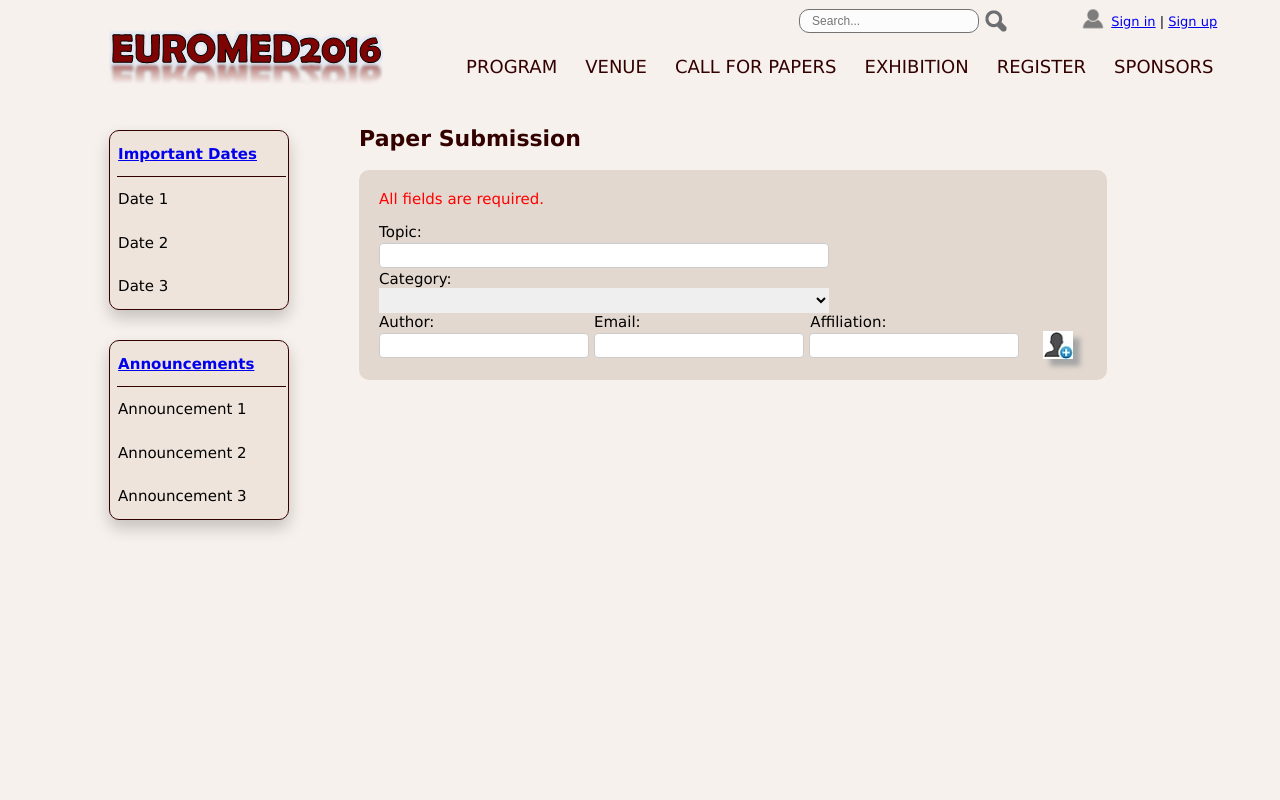
After one commit to anniepap/eam, a PHP site: page /euromed/papersubmission.php in a window 1280 px wide. The commit adds this page. Run offline with PHP 8.4, Linux system fonts and the light colour scheme.

Commit message:
wanna be paper submit from

```diff
--- a/css/style.css
+++ b/css/style.css
@@ -323,6 +323,21 @@ li.dropdown {
     float: none;
 }
 
+.shortcutbutton {
+    background-color: #4CAF50;
+    border: none;
+    color: white;
+    padding: 15px 32px;
+    text-align: center;
+    text-decoration: none;
+    display: inline-block;
+    font-size: 16px;
+    margin: 4px 2px;
+    cursor: pointer;
+    -moz-transition-duration: 0.4s;
+    box-shadow: 0 12px 16px 0 rgba(0,0,0,0.24),0 17px 50px 0 rgba(0,0,0,0.19);
+}
+
 .read-more-wrap {
     font-size: 15;
 }
@@ -612,6 +627,18 @@ li.dropdown {
     margin-top: 0px;
 }
 
+.wide {
+    width: 708px !important;
+}
+
+.narrow {
+    width: 450px !important;
+}
+
+.onethird {
+    width: 210px !important;
+}
+
 #signup {
     width: 450px;
     border-radius: 10px;
@@ -625,7 +652,7 @@ li.dropdown {
     color: red;
 }
 
-#signup input[type=text], input[type=password], input[type=date] {
+#signup input[type=text], #signup input[type=password], #signup input[type=date], #signup input[type=email]{
     width: 100%;
     padding: 4px 8px;
     margin: 2px 0;
@@ -716,6 +743,15 @@ input[type=reset] {
 
 .container label {
     font-size: 15px;
+}
+
+.addbutton {
+    background: url(../images/add_person_icon.jpg) no-repeat;
+    cursor:pointer;
+    border: none;
+    width: 30px;
+    height: 28px;
+    box-shadow: 7px 7px 5px #a6a6a6;;
 }
 
 button {
--- a/exh_info.php
+++ b/exh_info.php
@@ -46,7 +46,7 @@
       	<li class="dropdown">
       		<a href="#" class="dropbtn">CALL FOR PAPERS</a>
     	    <div class="dropdown-content">
-        		<a href="#">Paper Submission</a>
+        		<a href="papersubmission.php">Paper Submission</a>
         		<a href="guidelines.php">Submission Guidelines</a>
           </div>
       	</li>
--- a/guidelines.php
+++ b/guidelines.php
@@ -46,7 +46,7 @@
       	<li class="dropdown">
       		<a href="#" class="dropbtn_active">CALL FOR PAPERS</a>
     	    <div class="dropdown-content">
-        		<a href="#">Paper Submission</a>
+        		<a href="papersubmission.php">Paper Submission</a>
         		<a href="guidelines.php">Submission Guidelines</a>
           </div>
       	</li>
@@ -145,6 +145,8 @@
       <p><br></p>
       <p><strong>Note:</strong> Space will be available for "Exhibition and Live Showcases". If you have a system you wish included in the exhibition or showcase area, please contact the organizers (email: <a href="mailto:chairman@euromed2016.eu">chairman@euromed2016.eu</a>) and see Important dates.</p>
       <p><br></p>
+      <a href="papersubmission.php" class="shortcutbutton">Submit</a>
+      <p><br></p>
     </div>
   </div>
 </body>
--- a/index.php
+++ b/index.php
@@ -100,7 +100,7 @@
       	<li class="dropdown">
       		<a href="#" class="dropbtn">CALL FOR PAPERS</a>
     	    <div class="dropdown-content">
-        		<a href="#">Paper Submission</a>
+        		<a href="papersubmission.php">Paper Submission</a>
         		<a href="guidelines.php">Submission Guidelines</a>
           </div>
       	</li>
--- a/keynotes.php
+++ b/keynotes.php
@@ -46,7 +46,7 @@
       	<li class="dropdown">
       		<a href="#" class="dropbtn">CALL FOR PAPERS</a>
     	    <div class="dropdown-content">
-        		<a href="#">Paper Submission</a>
+        		<a href="papersubmission.php">Paper Submission</a>
         		<a href="guidelines.php">Submission Guidelines</a>
           </div>
       	</li>
--- a/overview.php
+++ b/overview.php
@@ -46,7 +46,7 @@
       	<li class="dropdown">
       		<a href="#" class="dropbtn">CALL FOR PAPERS</a>
     	    <div class="dropdown-content">
-        		<a href="#">Paper Submission</a>
+        		<a href="papersubmission.php">Paper Submission</a>
         		<a href="guidelines.php">Submission Guidelines</a>
           </div>
       	</li>
--- /dev/null
+++ b/papersubmission.php
@@ -0,0 +1,176 @@
+<?php
+  require_once "login.php";
+  $conn = new mysqli ($hn, $un, $pw, $db);
+  if ($conn->connect_error) die ($conn->connect_error);
+  if(!isset($_SESSION)) {
+    session_start();
+  }
+  $error = '';
+
+  $topic = isset($_POST['topic'])?$_POST['topic']:'';
+  $authorName = isset($_POST['authname'])?$_POST['authname']:'';
+  $authorEmail = isset($_POST['authemail'])?$_POST['authemail']:'';
+  $authorAffil = isset($_POST['authaffil'])?$_POST['authaffill']:'';
+  $type = isset($_POST['type'])?$_POST['type']:'';
+  $abstract = isset($_POST['abstract'])?$_POST['abstract']:'';
+  $keywords = isset($_POST['keywords'])?$_POST['keywords']:'';
+  $file = isset($_POST['file'])?$_POST['file']:'';
+
+
+  //if (!empty($Topic) and !empty($Type) and !empty($Abstract) and !empty($Keywords) and !empty($File) and
+  //    !empty($AuthorName) and !empty($AuthorEmail) and !empty($AuthorAfill)
+
+?>
+<html>
+<head>
+<script language="javascript">
+  var counter = 1;
+  var limit = 6;
+  function addInput(divName){
+    if (counter == limit)  {
+      alert("You have reached the limit of adding " + counter + " inputs");
+    }
+    else {
+      var newdiv = document.createElement('div');
+      newdiv.innerHTML = " <br><input type='text' class='onethird' name='adding'>" + " <input type='email' class='onethird' name='adding'>" + " <input type='text' class='onethird' name='adding'>";
+      document.getElementById(divName).appendChild(newdiv);
+      counter++;
+    }
+  }
+</script>
+  <title>
+    Euromed2016 | Paper Submission
+  </title>
+  <link rel="stylesheet" type="text/css" href="css/style.css">
+</head>
+<body>
+  <div id="page">
+    <div id="logo">
+  		<a href="index.php">
+  			<img src="images/logo2.png"/>
+  		</a>
+  	</div>
+    <div id="search">
+  		<form method="get">
+    		<input type="text" name="search" placeholder="Search...">
+    		<input type="image" src="images/search_icon.png">
+  		</form>
+  	</div>
+  	<div id="profile">
+  		<form method="get">
+    		<input type="image" src="images/profile_icon.png" width="28" height="28">
+    		<a href="#">Sign in</a> | <a href="signup.php">Sign up</a>
+  		</form>
+  	</div>
+  	<div id="menu">
+  	  <ul>
+  		  <li class="dropdown">
+      		<a href="#" class="dropbtn">PROGRAM</a>
+    	    <div class="dropdown-content">
+        		<a href="overview.php">Overview</a>
+          	<a href="keynotes.php">Keynote Speakers</a>
+          	<a href="workshops.php">Workshops</a>
+          	<a href="timetable.php">Timetable</a>
+        	</div>
+      	</li>
+      	<li class="dropdown">
+      		<a href="#" class="dropbtn">VENUE</a>
+    	    <div class="dropdown-content">
+        		<a href="venue.html">Venue Details</a>
+          	<a href="travel_transport.html">Travel and Transport</a>
+          	<a href="#">About Cyprus</a>
+        	</div>
+      	</li>
+      	<li class="dropdown">
+      		<a href="#" class="dropbtn">CALL FOR PAPERS</a>
+    	    <div class="dropdown-content">
+        		<a href="papersubmission.php">Paper Submission</a>
+        		<a href="guidelines.php">Submission Guidelines</a>
+          </div>
+      	</li>
+      	<li class="dropdown">
+      		<a href="#" class="dropbtn">EXHIBITION</a>
+    	    <div class="dropdown-content">
+    		    <a href="exh_info.php">Useful Info</a>
+        		<a href="#">Exhibitors</a>
+        		<a href="#">Register as Exhibitor</a>
+          </div>
+      	</li>
+    		<li><a href="register.php">REGISTER</a></li>
+    		<li><a href="sponsors.php">SPONSORS</a></li>
+    	</ul>
+    </div>
+    <div id="dates">
+    <table class="sidetable">
+      <tr>
+        <th><a href="#">Important Dates</a></th>
+      </tr>
+      <tr>
+        <td>Date 1</td>
+      </tr>
+      <tr>
+        <td>Date 2</td>
+      </tr>
+      <tr>
+        <td>Date 3</td>
+      </tr>
+    </table>
+    </div>
+    <div id="announs">
+    <table class="sidetable">
+      <tr>
+        <th><a href="#">Announcements</a></th>
+      </tr>
+      <tr>
+        <td>Announcement 1</td>
+      </tr>
+      <tr>
+        <td>Announcement 2</td>
+      </tr>
+      <tr>
+        <td>Announcement 3</td>
+      </tr>
+    </table>
+    </div>
+
+    <div id="context">
+      <h2>Paper Submission</h2>
+      <div id="signup" class="wide">
+        <p>All fields are required.</p>
+        <form action="papersubmission.php" method="post">
+
+          <?php if ($error != ''): ?>
+          <?php echo $error; ?>
+          <?php endif; ?>
+
+          Topic:<br>
+          <input type="text" class="narrow" value="<?php $topic = isset($_POST['topic'])?$_POST['topic']:''; echo htmlspecialchars($topic);?>" name="topic" required="required">
+          <br>
+          Category:<br>
+          <select name="formCategory" value="<?php $type = isset($_POST['type'])?$_POST['type']:''; echo htmlspecialchars($type);?>" required="required" style="width: 450px; height: 25px; border: none;">
+            <option value=""></option>
+            <option value="FULL">Full Research Paper</option>
+            <option value="PROJECT">Project Paper</option>
+            <option value="SHORT">Short Paper</option>
+            <option value="W1">2nd International Workshop on ICT for the Preservation...</option>
+            <option value="W2">3rd International Workshop on 3D Research Challenges...</option>
+            <option value="W3">1st International Workshop on Virtual Reality...</option>
+            <option value="W4">Information and Communication Technologies...</option>
+            <option value="W5">Re-Thinking Management and Valorization of Middle East Cultural Heritage...</option>
+          </select>
+          <br>
+          <div id="moreAuthors">
+            Author:&emsp;&emsp;&emsp;&emsp;&emsp;&emsp;&emsp;&emsp;&emsp;&emsp;&nbsp;
+            Email:&emsp;&emsp;&emsp;&emsp;&emsp;&emsp;&emsp;&emsp;&emsp;&emsp;&emsp;
+            Affiliation:<br>
+            <input type="text" class="onethird" value="<?php $authname = isset($_POST['authname'])?$_POST['authname']:''; echo htmlspecialchars($authname);?>" name="authname" required="required">
+            <input type="email" class="onethird" value="<?php $authemail = isset($_POST['authemail'])?$_POST['authemail']:''; echo htmlspecialchars($authemail);?>" name="authemail" required="required">
+            <input type="text" class="onethird" value="<?php $authaffill = isset($_POST['authaffill'])?$_POST['authaffill']:''; echo htmlspecialchars($authaffill);?>" name="authaffill" required="required">
+            &emsp;
+            <input type="button" class="addbutton" value="" onClick="addInput('moreAuthors');">
+          </div>
+        </form>
+      </div>
+    </div>
+  </div>
+</body>
--- a/profile.php
+++ b/profile.php
@@ -124,7 +124,7 @@
       	<li class="dropdown">
       		<a href="#" class="dropbtn">CALL FOR PAPERS</a>
     	    <div class="dropdown-content">
-        		<a href="#">Paper Submission</a>
+        		<a href="papersubmission.php">Paper Submission</a>
         		<a href="guidelines.php">Submission Guidelines</a>
           </div>
       	</li>
--- a/signup.php
+++ b/signup.php
@@ -98,7 +98,7 @@
       	<li class="dropdown">
       		<a href="#" class="dropbtn">CALL FOR PAPERS</a>
     	    <div class="dropdown-content">
-        		<a href="#">Paper Submission</a>
+        		<a href="papersubmission.php">Paper Submission</a>
         		<a href="guidelines.php">Submission Guidelines</a>
           </div>
       	</li>
--- a/timetable.php
+++ b/timetable.php
@@ -46,7 +46,7 @@
       	<li class="dropdown">
       		<a href="#" class="dropbtn">CALL FOR PAPERS</a>
     	    <div class="dropdown-content">
-        		<a href="#">Paper Submission</a>
+        		<a href="papersubmission.php">Paper Submission</a>
         		<a href="guidelines.php">Submission Guidelines</a>
           </div>
       	</li>
--- a/travel_transport.html
+++ b/travel_transport.html
@@ -46,7 +46,7 @@
       	<li class="dropdown">
       		<a href="#" class="dropbtn">CALL FOR PAPERS</a>
     	    <div class="dropdown-content">
-        		<a href="#">Paper Submission</a>
+        		<a href="papersubmission.php">Paper Submission</a>
         		<a href="guidelines.php">Submission Guidelines</a>
           </div>
       	</li>
--- a/venue.html
+++ b/venue.html
@@ -46,7 +46,7 @@
       	<li class="dropdown">
       		<a href="#" class="dropbtn">CALL FOR PAPERS</a>
     	    <div class="dropdown-content">
-        		<a href="#">Paper Submission</a>
+        		<a href="papersubmission.php">Paper Submission</a>
         		<a href="guidelines.php">Submission Guidelines</a>
           </div>
       	</li>
--- a/workshops.php
+++ b/workshops.php
@@ -46,7 +46,7 @@
       	<li class="dropdown">
       		<a href="#" class="dropbtn">CALL FOR PAPERS</a>
     	    <div class="dropdown-content">
-        		<a href="#">Paper Submission</a>
+        		<a href="papersubmission.php">Paper Submission</a>
         		<a href="guidelines.php">Submission Guidelines</a>
           </div>
       	</li>
@@ -125,6 +125,8 @@
           <li>Semantic annotation methods for cultural heritage data</li>
         </ul>
         <p><b>Note: </b>The specific workshop will be part of the EU 4D-CH-World, the H2020 COOP-8 ViMM and the ITN-DCH projects.</p>
+        <br>
+        <a href="papersubmission.php" class="shortcutbutton">Submit</a>
       </div>
     </div>
   </div>
```
Also changed, not shown: euromeddb.sql (added, +208 -0 lines), images/add_person_icon.jpg (added).
